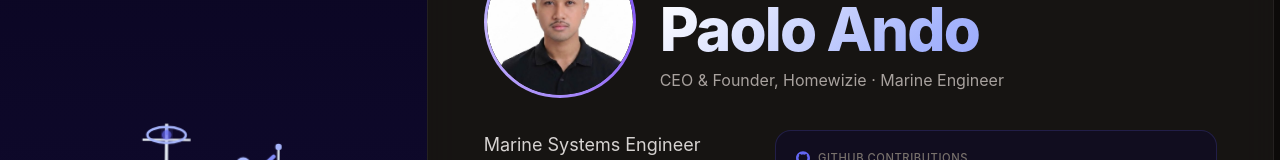
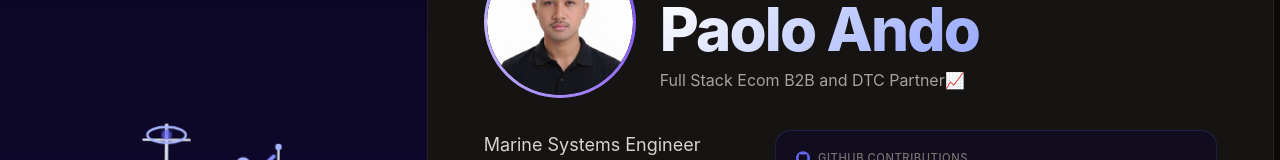
Before and after one commit to Lilpaolo67/paolo-portfolio, a React (Vite) app: page / in a window 1280 px wide. Shown: the part 167-327 px from the top of the page. Built offline with nearby package versions, Linux system fonts and the light colour scheme.

Commit message:
update: pink GitHub chart, new tagline, remove CEO role text

```diff
--- a/src/App.tsx
+++ b/src/App.tsx
@@ -159,7 +159,7 @@
       GitHub Contributions
     </h3>
     <div className="gh-cal-img-wrap">
-      <img src="https://ghchart.rshah.org/6366f1/Lilpaolo67" alt="Lilpaolo67 GitHub Contributions" style={{ width: '100%', height: 'auto', display: 'block' }} />
+      <img src="https://ghchart.rshah.org/ec4899/Lilpaolo67" alt="Lilpaolo67 GitHub Contributions" style={{ width: '100%', height: 'auto', display: 'block' }} />
     </div>
   </div>
 );
@@ -247,7 +247,7 @@
               </div>
               <div className="hero-identity">
                 <h1 className="gradient-text">Paolo Ando</h1>
-                <p className="hero-role">CEO &amp; Founder, Homewizie · Marine Engineer</p>
+                <p className="hero-role">Full Stack Ecom B2B and DTC Partner📈</p>
               </div>
             </div>
 
```
